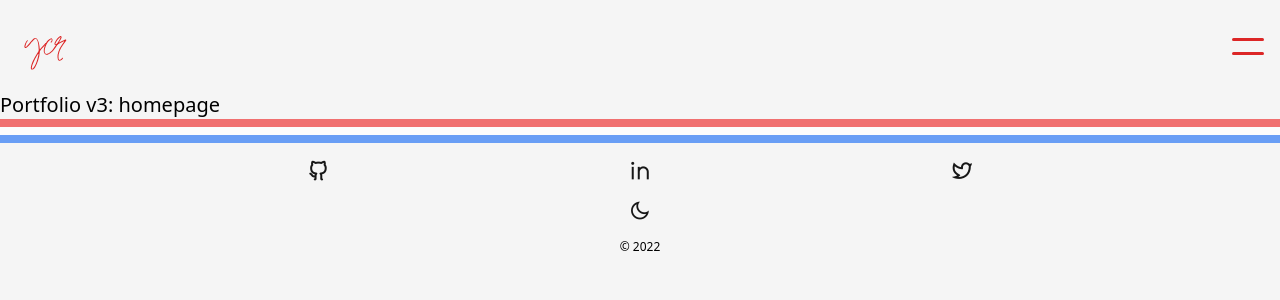
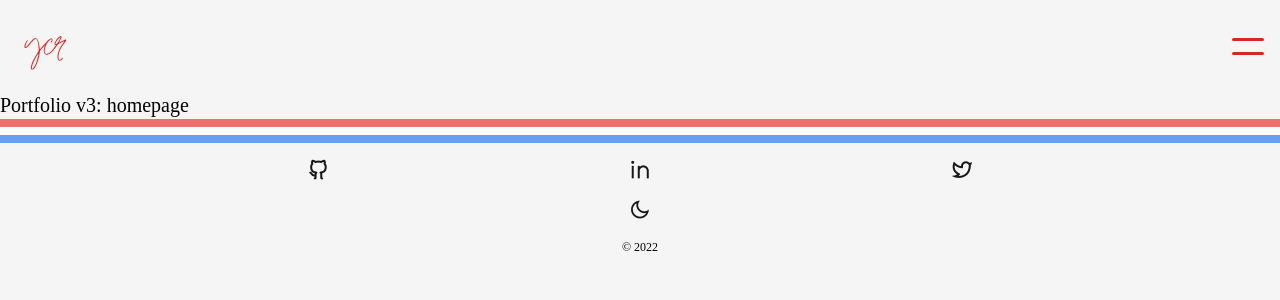
Before and after one commit to YinChuRijnaard/Portfolio-v3, a Next.js app: page / in a window 1280 px wide. Shown: the top 300 px of the page. Built offline with nearby package versions, Linux system fonts and the light colour scheme.

Commit message:
Extended styles

```diff
--- a/tailwind.config.js
+++ b/tailwind.config.js
@@ -1,10 +1,12 @@
 module.exports = {
-  content: [
-    "./pages/**/*.{js,ts,jsx,tsx}",
-    "./components/**/*.{js,ts,jsx,tsx}",
-  ],
+  content: ["./pages/**/*.{js,ts,jsx,tsx}", "./components/**/*.{js,ts,jsx,tsx}"],
   theme: {
-    extend: {},
+    extend: {
+      fontFamily: {
+        sans: ["Merriweather Sans"],
+        serif: ["Merriweather"],
+      },
+    },
   },
   plugins: [],
   darkMode: "class",
```
